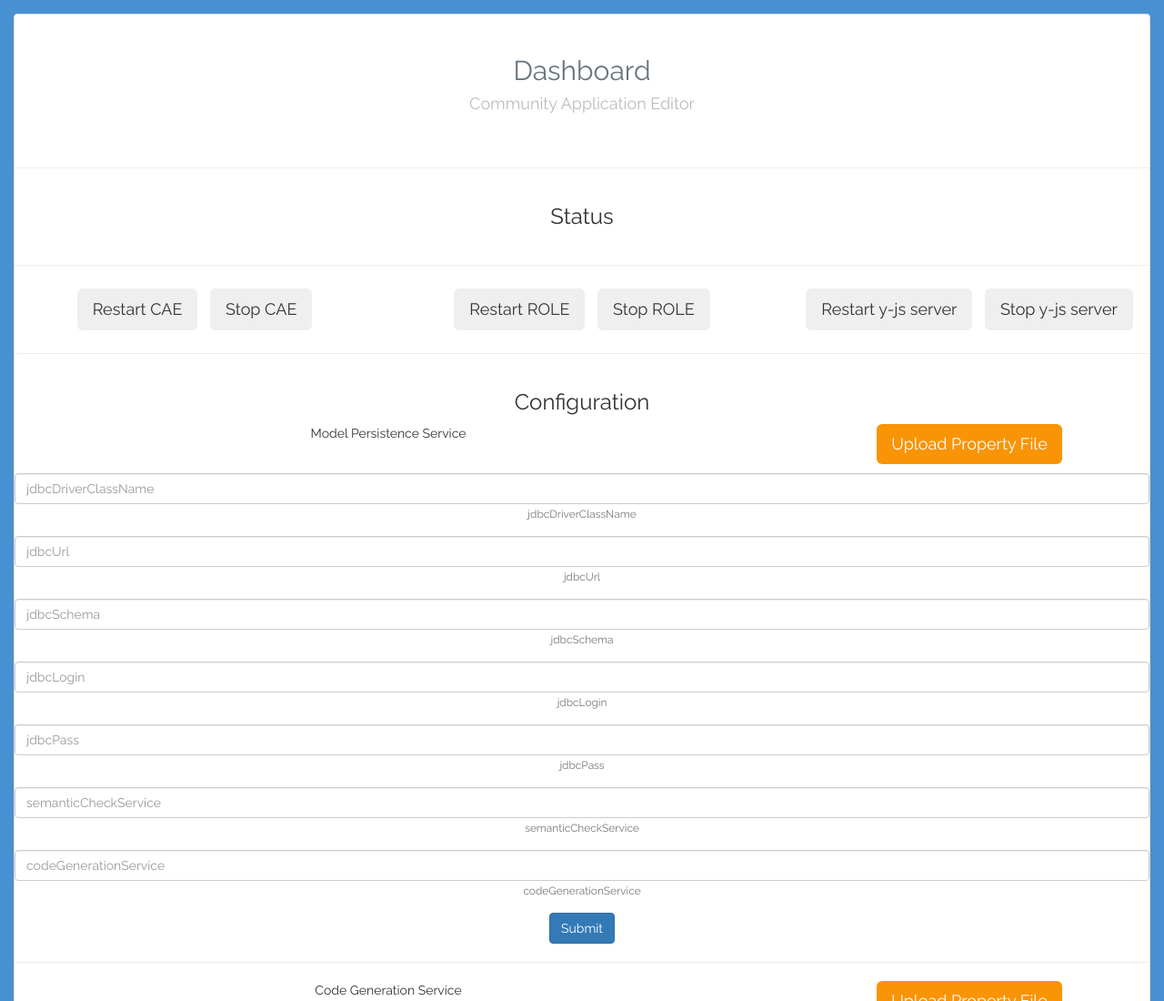
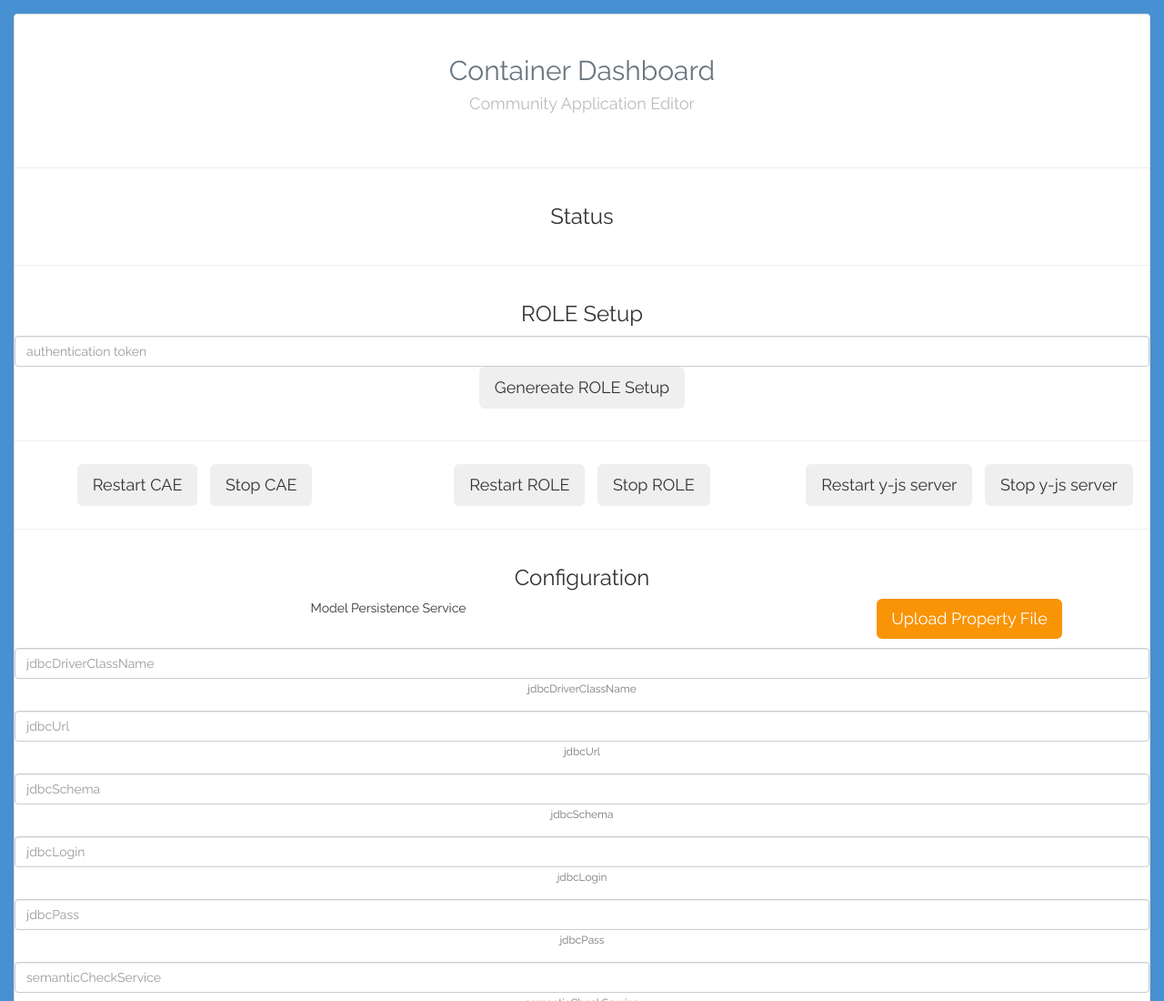
Before and after one commit to rwth-acis/CAE-DockerImage, a website: page opt/configserver/views/index.html in a window 1280 px wide. Shown: the top 1100 px of the page at 91% size. Drawn offline with nearby package versions, Linux system fonts and the light colour scheme; files that its build step writes are made by us from their sources; no server answers; files whose address does not match are found by name.

Commit message:
Field for entering auth code and space generation button

```diff
--- a/opt/configserver/views/index.html
+++ b/opt/configserver/views/index.html
@@ -20,7 +20,7 @@
 
         <div class="row">
           <div class="col-xs-12">
-            <h2>Dashboard</h2>
+            <h2>Container Dashboard</h2>
             <h4>Community Application Editor</h4>
           </div>
         </div>
@@ -32,6 +32,18 @@
         </div>
         <div class="row">
           <div id="statusArea"></div>
+        </div>
+        <hr>
+        <div class="row">
+          <div class="col-xs-12">
+            <h3>ROLE Setup</h3>
+            <form id="roleSetupForm">
+              <div class="form-group">
+                <input type="text" name="authToken" class="form-control" id="authInput" placeholder="authentication token">
+                <button id="role" class="btn btn-lg role-btn">Genereate ROLE Setup</button>
+              </div>
+            </form>
+          </div>
         </div>
         <hr>
         <div class="row">
```
